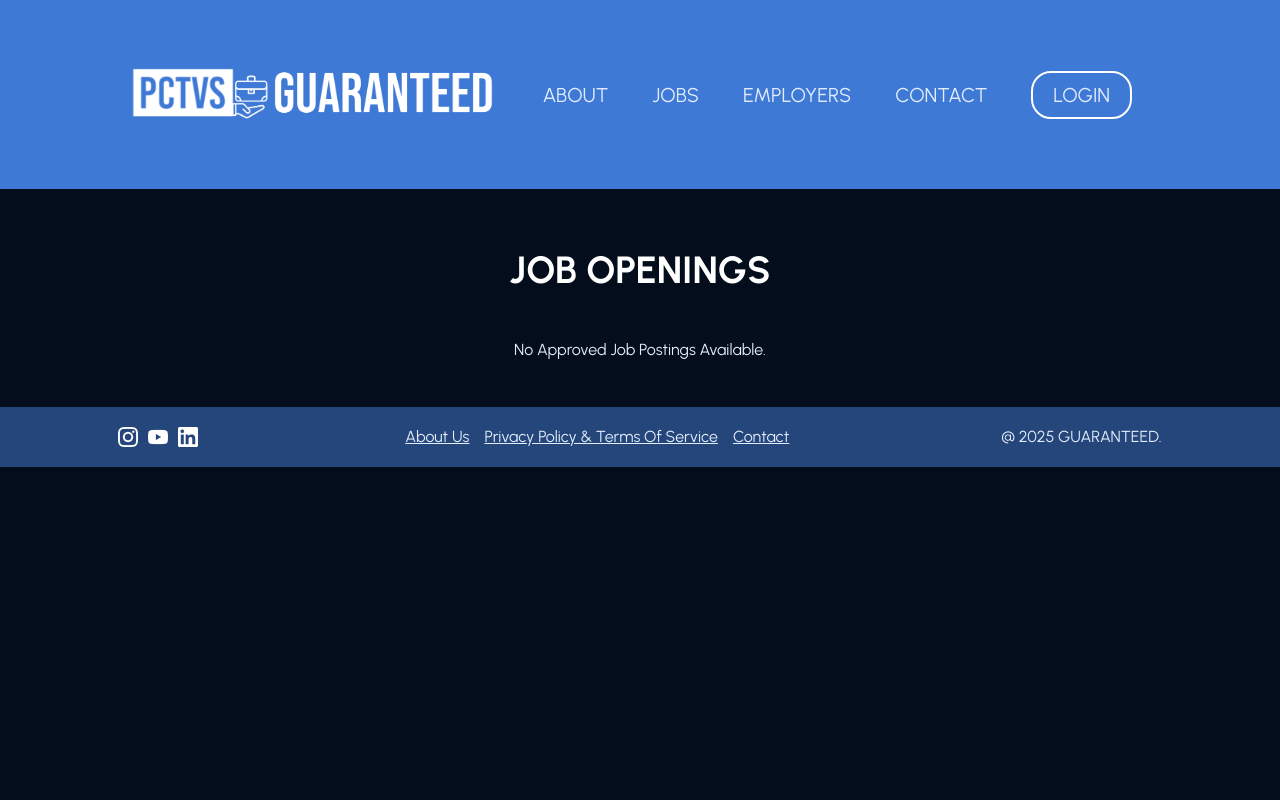
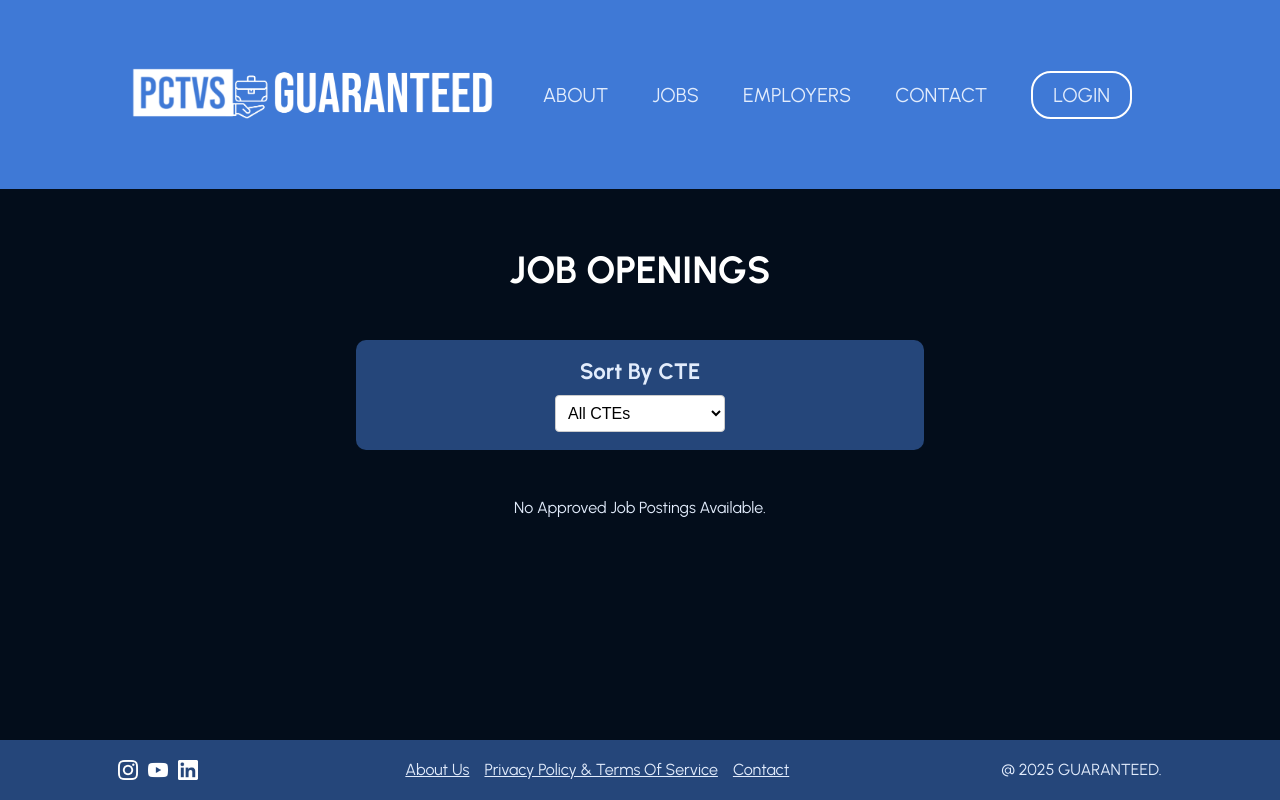
Before and after one commit to AustinP02/fbla-project-code, a plain HTML site: page jobs.html in a window 1280 px wide. Drawn offline with Linux system fonts and the light colour scheme.

Commit message:
Update jobs.html

```diff
--- a/jobs.html
+++ b/jobs.html
@@ -8,8 +8,15 @@
     <script src="rogersjs.js" defer></script>
     <script defer>
         document.addEventListener("DOMContentLoaded", function() {
-            renderPostingsPage();
-        });
+            renderPostingsPage("none");
+        })
+
+        window.onload = function() {
+        var ctefilter = document.getElementById('ctefilter');
+        ctefilter.onchange = function() {
+            renderPostingsPage(ctefilter.value);
+        }
+    }
     </script>
     <script src="jsjobs.js" defer></script>
 </head>
@@ -26,6 +33,14 @@
         background: white;
         color: #030d1b;
     }
+
+    html {
+        min-height: 100vh;
+        margin:0;
+    }
+    .main-content {
+    flex-grow: 1; /* Push the footer to the bottom if content is short */
+}
 </style>
 <body>
     <header>
@@ -40,13 +55,33 @@
             </ul>
         </nav>
     </header>
+
+<div class="main-content">
     <div class="container">
         <h3 class="title"> Job Openings </h3>
+        <div class = "filter-container">
+        <div class = "filters">
+            <div class = "filterstack">
+                <label>Sort by CTE</label>
+            <select id = "ctefilter" >
+                <option value="none">All CTEs</option>
+                <option value="video production">Video Production</option>
+                <option value="business">Business</option>
+                <option value="computer science">Computer Science</option>
+                <option value="culinary">Culinary</option>
+                <option value="finance">Finance</option>
+                <option value="medical">Medical</option>
+            </select>
+
+        </div>
+    </div>
+    </div>
         <div class="jobs-container">
 
 
         </div>
     </div>
+</div>
     <div class="jobs-preview" id="whole-preview">
         <div id="jobdetails" class="preview">
 
@@ -91,7 +126,7 @@
                     <br><p>Please upload your resume</p>
                     <input type="file" name="resume" id="resume" required="true"><br>
 
-                    <div class="btn-box">
+                    <div class="btn-box" id="buttonbox">
                         <button type="button" class="back-btn" id="back2">Back</button>
                         <button type="button" id="submitButton" onclick="submitButtonProcedure()">Submit</button>
                     </div>
@@ -344,6 +379,9 @@
 body {
   font-family: 'Urbanist';
   font-weight: 400;
+  display:flex;
+  flex-direction: column;
+  min-height: 100vh;
 }
 
 h1, h2, h3, h4, h5 {
@@ -436,6 +474,8 @@ footer {
     max-width: 1200px;
     margin:0 auto;
     padding:3rem 2rem;
+    display:flex;
+    flex-direction: column;
 }
 
 .container .title {
@@ -449,7 +489,8 @@ footer {
     display: flex;
     flex-wrap: wrap;
     justify-content: space-evenly;
-    row-gap: 2rem
+    row-gap: 2rem;
+    flex: 1;
 }
 
 .container .jobs-container .jobs {
@@ -490,6 +531,54 @@ footer {
     font-size: 2.5rem;
 }
 
+.filter-container {
+    display: flex;
+    width: 100%;
+    justify-content: center;
+}
+
+.filter-container .filters {
+    width:50%;
+    color:black;
+    background-color:#25467a;
+    margin-bottom:3rem;
+    text-align:center;
+    border-radius:10px;
+    padding: 10px;
+
+}
+.filter-container .filterstack {
+  display: flex;
+  flex-direction: column;
+  align-items: center;
+  justify-content: center;
+}
+
+.filter-container .filters select, option {
+    background-color: white;
+    color: black;
+    border: 1px solid #ccc;
+    padding: 8px;
+    border-radius: 4px;
+    font-size: 1rem;
+    margin:8px;
+}
+
+.filter-container .filters label {
+    margin: 8px 8px 2px;
+   font-weight: bold;
+   font-size: 1.4rem;
+}
+
+.filter-container .filters option {
+    background-color: white;
+    color: black;
+    border: 1px solid #ccc;
+    padding: 8px;
+    border-radius: 4px;
+    font-size: 1rem;
+}
+
 .jobs-preview .preview .buttons:hover {
     cursor:pointer;
 }
@@ -522,9 +611,9 @@ footer {
 
 .jobs-preview .preview img {
     height: 20rem;
-    width: 100%;
+    width: 70%;
     overflow: hidden;
-    object-fit: cover;
+    object-fit: contain;
 }
 
 .jobs-preview .preview .fa-times {
```
